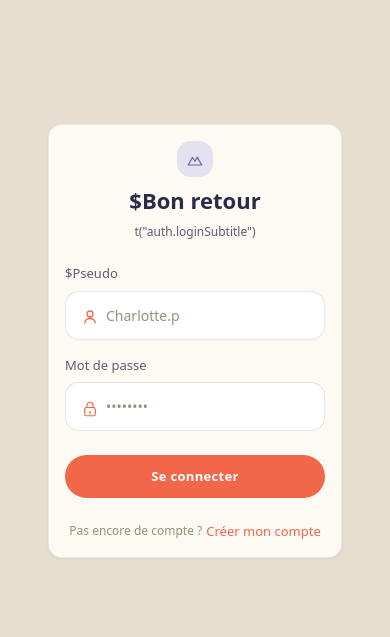
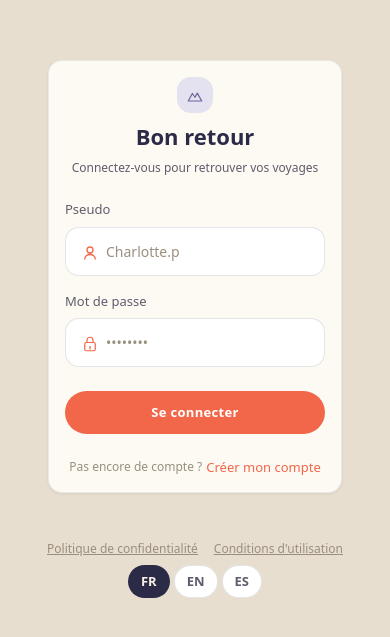
Before and after one commit to Blueton23/Transcendence, a React (Vite) app in the folder srcs/frontend/: page /login in a window 390 px wide. Shown: the part 105-742 px from the top of the page. Built offline with nearby package versions, Linux system fonts and the light colour scheme; no server answers.

Commit message:
feat(i18n): footer avec les liens  et sélecteur de langue (connexion, inscription, accueil, mobile)

```diff
--- a/srcs/frontend/src/app/App.tsx
+++ b/srcs/frontend/src/app/App.tsx
@@ -30,6 +30,8 @@ function App() {
       <Route path="/" element={<HomePage />} />
       <Route path="/login" element={<LoginPage />} />
       <Route path="/signup" element={<SignupPage />} />
+      <Route path="/privacy" element={<PlaceHolder label="privacy a venir" />} />
+      <Route path="/terms" element={<PlaceHolder label="terms a venir" />} />
       <Route element={<ProtectedRoute />}>
         <Route path="/join/:token" element={<JoinPage />} />
         <Route element={<AppLayout />}>
--- a/srcs/frontend/src/app/AppLayout.tsx
+++ b/srcs/frontend/src/app/AppLayout.tsx
@@ -1,3 +1,4 @@
+import { Footer } from "@/app/Footer";
 import { Navigation } from "./navigation/Navigation";
 import { Outlet } from "react-router";
 
@@ -7,6 +8,9 @@ export function AppLayout() {
       <Navigation />
       <main className="flex min-h-0 flex-1 flex-col gap-2 overflow-y-auto pb-24 md:pb-0">
         <Outlet />
+        <div className="md:hidden">
+          <Footer />
+        </div>
       </main>
     </div>
   );
--- /dev/null
+++ b/srcs/frontend/src/app/Footer.tsx
@@ -0,0 +1,16 @@
+import { LanguageSwitcher } from "@/app/navigation/LanguageSwitcher";
+import { useTranslation } from "react-i18next";
+import { Link } from "react-router";
+
+export function Footer() {
+  const { t } = useTranslation();
+  return (
+    <footer className="flex flex-col items-center justify-between gap-2">
+      <nav className="flex gap-4 text-xs text-muted underline">
+        <Link to="/privacy">{t("legal.privacy")}</Link>
+        <Link to="/terms">{t("legal.terms")}</Link>
+      </nav>
+      <LanguageSwitcher />
+    </footer>
+  );
+}
--- a/srcs/frontend/src/app/navigation/NavFrame.tsx
+++ b/srcs/frontend/src/app/navigation/NavFrame.tsx
@@ -1,16 +1,23 @@
 import { LanguageSwitcher } from "@/app/navigation/LanguageSwitcher";
 import type { ReactNode } from "react";
+import { useTranslation } from "react-i18next";
+import { Link } from "react-router";
 
 interface NavFrameProps {
   children: ReactNode;
 }
 
 export function NavFrameDesktop({ children }: NavFrameProps) {
+  const { t } = useTranslation();
   return (
     <div className="hidden md:flex md:w-62.5 md:flex-col md:p-6">
       {children}
-      <div className="mt-auto">
+      <div className="mt-auto flex flex-col gap-4">
         <LanguageSwitcher />
+        <nav className="flex flex-col gap-1 text-xs text-muted underline">
+          <Link to="/privacy">{t("legal.privacy")}</Link>
+          <Link to="/terms">{t("legal.terms")}</Link>
+        </nav>
       </div>
     </div>
   );
--- a/srcs/frontend/src/features/auth/components/login.tsx
+++ b/srcs/frontend/src/features/auth/components/login.tsx
@@ -40,17 +40,17 @@ function Login() {
   }
 
   return (
-    <main className="flex min-h-screen items-center justify-center p-6">
+    <div className="flex items-center justify-center p-6">
       <div className="w-full max-w-3xl">
         <Card variant="default">
           <form onSubmit={handleSubmit} className="flex flex-col gap-6">
             <div className="flex flex-col items-center gap-2 text-center">
               <IconBadge color="purple" name="mtn" />
               <Heading level={1} size="lg">
-                ${t("auth.welcomeBack")}
+                {t("auth.welcomeBack")}
               </Heading>
 
-              <Text tone="secondary">t("auth.loginSubtitle")</Text>
+              <Text tone="secondary">{t("auth.loginSubtitle")}</Text>
             </div>
 
             <div className="flex flex-col gap-4">
@@ -59,7 +59,7 @@ function Login() {
                   htmlFor="username"
                   className="text-sm font-medium text-text-secondary"
                 >
-                  ${t("auth.username")}
+                  {t("auth.username")}
                 </label>
 
                 <Input
@@ -130,7 +130,7 @@ function Login() {
           </form>
         </Card>
       </div>
-    </main>
+    </div>
   );
 }
 
--- a/srcs/frontend/src/features/profile/components/Signup.tsx
+++ b/srcs/frontend/src/features/profile/components/Signup.tsx
@@ -111,7 +111,7 @@ function Signup() {
         {/* Pseudo */}
         <label className="flex flex-col gap-2">
           <span className="text-sm font-semibold text-text-secondary">
-            ${t("auth.username")}
+            {t("auth.username")}
           </span>
 
           <Input
--- a/srcs/frontend/src/i18n/locales/en/common.json
+++ b/srcs/frontend/src/i18n/locales/en/common.json
@@ -131,6 +131,10 @@
     "unknownProposer": "Unknown",
     "viewStep": "View stop"
   },
+  "legal": {
+    "privacy": "Privacy Policy",
+    "terms": "Terms of Service"
+  },
   "nav": {
     "assistant": "AI assistant",
     "chat": "Chat",
--- a/srcs/frontend/src/i18n/locales/es/common.json
+++ b/srcs/frontend/src/i18n/locales/es/common.json
@@ -131,6 +131,10 @@
     "unknownProposer": "Desconocido",
     "viewStep": "Ver la etapa"
   },
+  "legal": {
+    "privacy": "Política de privacidad",
+    "terms": "Condiciones de uso"
+  },
   "nav": {
     "assistant": "Asistente AI",
     "chat": "Chat",
--- a/srcs/frontend/src/i18n/locales/fr/common.json
+++ b/srcs/frontend/src/i18n/locales/fr/common.json
@@ -131,6 +131,10 @@
     "unknownProposer": "Inconnu",
     "viewStep": "Voir l'étape"
   },
+  "legal": {
+    "privacy": "Politique de confidentialité",
+    "terms": "Conditions d'utilisation"
+  },
   "nav": {
     "assistant": "Assistant IA",
     "chat": "Discussion",
--- a/srcs/frontend/src/pages/HomePage.tsx
+++ b/srcs/frontend/src/pages/HomePage.tsx
@@ -7,6 +7,7 @@ import { useAuth } from "../features/auth/context/useAuth";
 import Avatar from "@/shared/ui/Avatar";
 import OnlineStatus from "@/shared/ui/OnlineStatus";
 import { useTranslation } from "react-i18next";
+import { Footer } from "@/app/Footer";
 
 function HomePage() {
   const navigate = useNavigate();
@@ -61,6 +62,9 @@ function HomePage() {
             Profil
           </Button>
         </div>
+        <div className="pt-10">
+          <Footer />
+        </div>
       </div>
     </main>
   );
--- a/srcs/frontend/src/pages/LoginPage.tsx
+++ b/srcs/frontend/src/pages/LoginPage.tsx
@@ -1,9 +1,13 @@
+import { Footer } from "@/app/Footer";
 import Login from "../features/auth/components/login";
 
 function LoginPage() {
   return (
-    <main className="flex min-h-screen items-center justify-center p-6">
+    <main className="flex min-h-screen flex-1 flex-col items-center justify-center p-6">
       <Login />
+      <div className="pt-6">
+        <Footer />
+      </div>
     </main>
   );
 }
--- a/srcs/frontend/src/pages/SignupPage.tsx
+++ b/srcs/frontend/src/pages/SignupPage.tsx
@@ -1,9 +1,13 @@
+import { Footer } from "@/app/Footer";
 import ProfileCreate from "../features/profile/components/Signup";
 
 function SignupPage() {
   return (
     <main className="mx-auto w-full max-w-3xl px-6 py-10">
       <ProfileCreate />
+      <div className="pt-10">
+        <Footer />
+      </div>
     </main>
   );
 }
```
